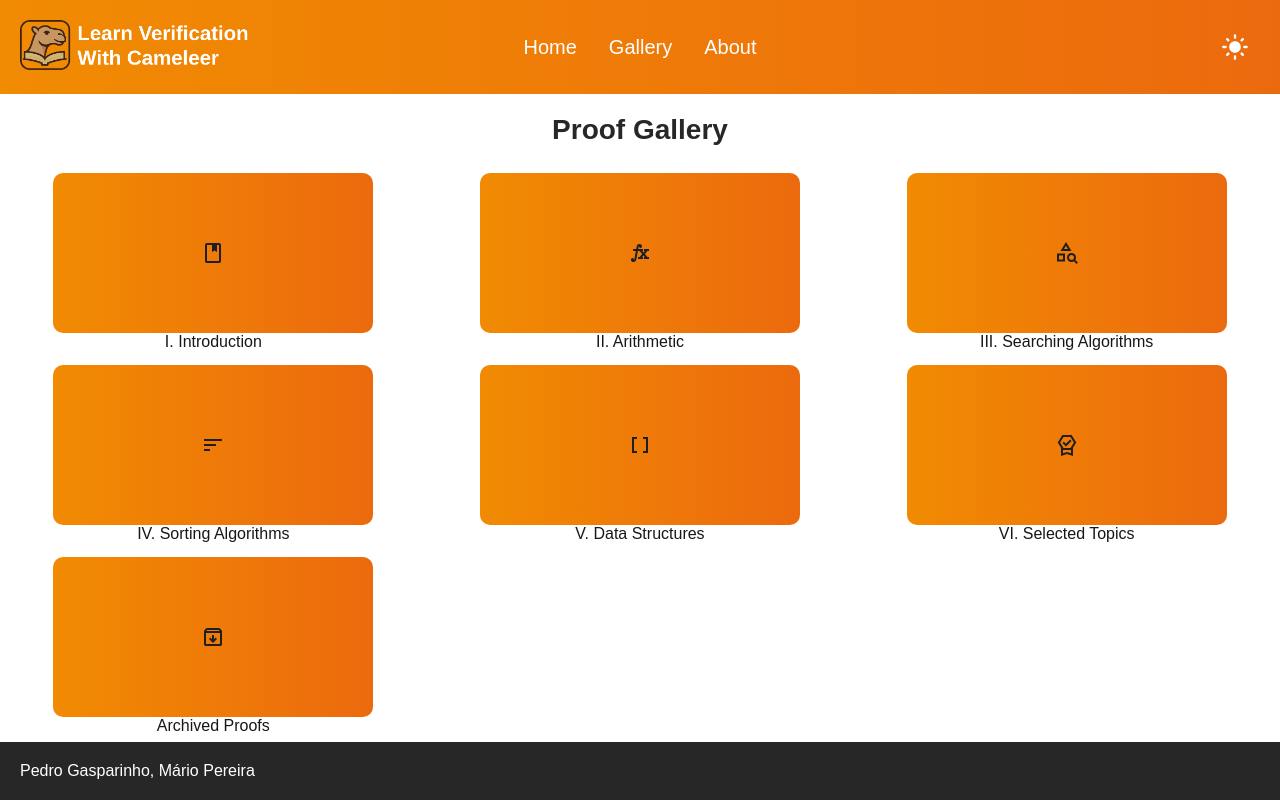
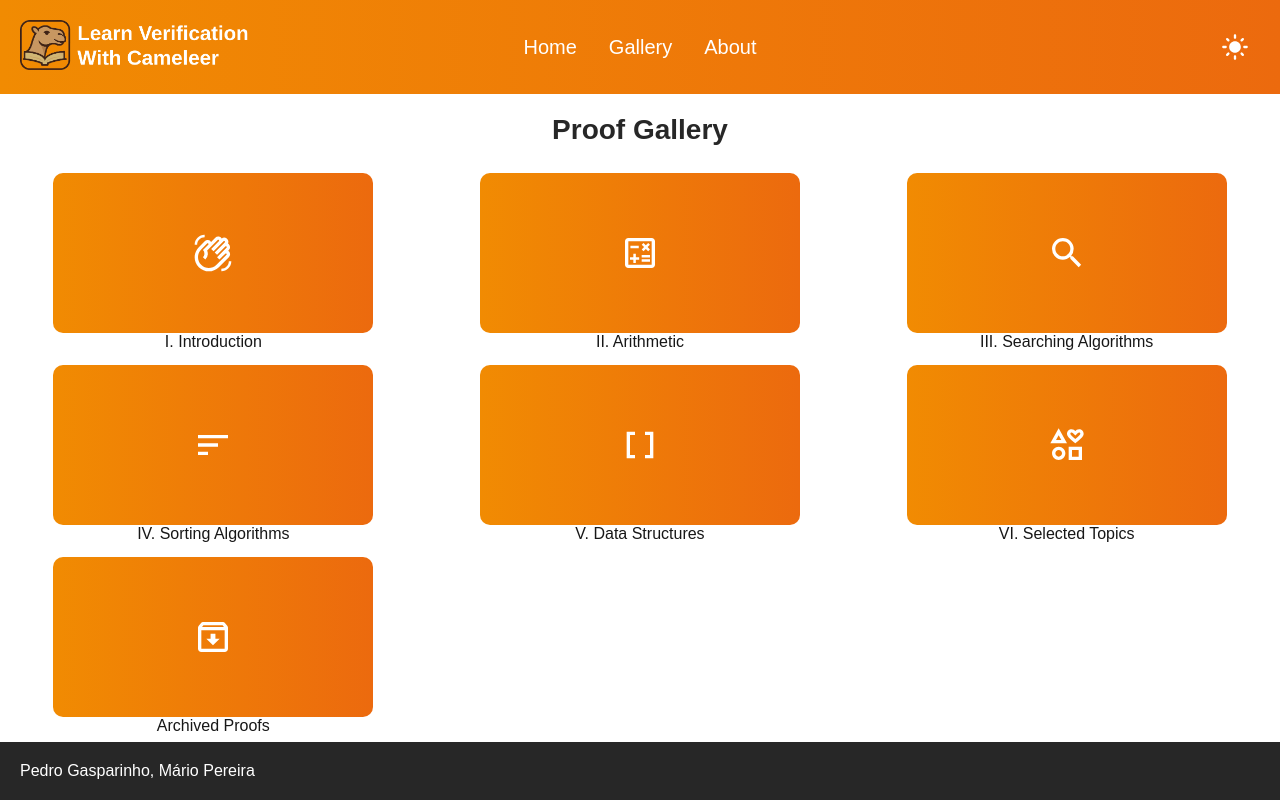
Before and after one commit to CameleerBook/CameleerBook.github.io, a Next.js app: page /gallery in a window 1280 px wide. Built offline with nearby package versions, Linux system fonts and the light colour scheme.

Commit message:
Changed icons

```diff
--- a/src/assets/icons/ArchiveIcon.tsx
+++ /dev/null
@@ -1,13 +0,0 @@
-export default function ArchiveIcon() {
-    return(
-        <svg
-            xmlns="http://www.w3.org/2000/svg"
-            height="24px"
-            viewBox="0 -960 960 960"
-            width="24px"
-            fill="#1f1f1f"
-        >
-            <path d="m480-240 160-160-56-56-64 64v-168h-80v168l-64-64-56 56 160 160ZM200-640v440h560v-440H200Zm0 520q-33 0-56.5-23.5T120-200v-499q0-14 4.5-27t13.5-24l50-61q11-14 27.5-21.5T250-840h460q18 0 34.5 7.5T772-811l50 61q9 11 13.5 24t4.5 27v499q0 33-23.5 56.5T760-120H200Zm16-600h528l-34-40H250l-34 40Zm264 300Z" />
-        </svg>
-    )
-}
--- a/src/assets/icons/BookIcon.tsx
+++ /dev/null
@@ -1,13 +0,0 @@
-export default function BookIcon() {
-    return(
-        <svg
-            xmlns="http://www.w3.org/2000/svg"
-            height="24px"
-            viewBox="0 -960 960 960"
-            width="24px"
-            fill="#1f1f1f"
-        >
-            <path d="M240-80q-33 0-56.5-23.5T160-160v-640q0-33 23.5-56.5T240-880h480q33 0 56.5 23.5T800-800v640q0 33-23.5 56.5T720-80H240Zm0-80h480v-640h-80v280l-100-60-100 60v-280H240v640Zm0 0v-640 640Zm200-360 100-60 100 60-100-60-100 60Z" />
-        </svg>
-    )
-}
--- a/src/assets/icons/DataIcon.tsx
+++ /dev/null
@@ -1,13 +0,0 @@
-export default function DataIcon() {
-    return(
-        <svg
-            xmlns="http://www.w3.org/2000/svg"
-            height="24px"
-            viewBox="0 -960 960 960"
-            width="24px"
-            fill="#1f1f1f"
-        >
-            <path d="M600-160v-80h120v-480H600v-80h200v640H600Zm-440 0v-640h200v80H240v480h120v80H160Z" />
-        </svg>
-    )
-}
--- a/src/assets/icons/FunctionIcon.tsx
+++ /dev/null
@@ -1,13 +0,0 @@
-export default function FunctionIcon() {
-  return(
-    <svg
-      xmlns="http://www.w3.org/2000/svg"
-      height="24px"
-      viewBox="0 -960 960 960"
-      width="24px"
-      fill="#1f1f1f"
-    >
-      <path d="M400 -240v-80h62l105 -120 -105 -120h-66l-64 344q-8 45 -37 70.5T221 -120t-73 -24 -28 -64q0 -32 17 -51.5t43 -19.5q25 0 42.5 17t17.5 41q0 5 -0.5 9t-1.5 9q5 -1 8.5 -5.5T252 -221l62 -339H200v-80h129l21 -114q7 -38 37.5 -62t72.5 -24q44 0 72 26t28 65q0 30 -17 49.5T500 -680q-25 0 -42.5 -17T440 -739q0 -5 0.5 -9t1.5 -9q-6 2 -9 6t-5 12l-17 99h189v80h-32l52 59 52 -59h-32v-80h200v80h-62L673 -440l105 120h62v80H640v-80h32l-52 -60 -52 60h32v80z" />
-    </svg>
-  )
-}
--- a/src/assets/icons/SearchIcon.tsx
+++ /dev/null
@@ -1,13 +0,0 @@
-export default function SearchIcon() {
-    return (
-        <svg
-            xmlns="http://www.w3.org/2000/svg"
-            height="24px"
-            viewBox="0 -960 960 960"
-            width="24px"
-            fill="#1f1f1f"
-        >
-            <path d="M80-140v-320h320v320H80Zm80-80h160v-160H160v160Zm60-340 220-360 220 360H220Zm142-80h156l-78-126-78 126ZM863-42 757-148q-21 14-45.5 21t-51.5 7q-75 0-127.5-52.5T480-300q0-75 52.5-127.5T660-480q75 0 127.5 52.5T840-300q0 26-7 50.5T813-204L919-98l-56 56ZM660-200q42 0 71-29t29-71q0-42-29-71t-71-29q-42 0-71 29t-29 71q0 42 29 71t71 29ZM320-380Zm120-260Z" />
-        </svg>
-    )
-}
--- a/src/assets/icons/SortIcon.tsx
+++ /dev/null
@@ -1,14 +0,0 @@
-export default function SortIcon() {
-    return(
-        <svg
-            xmlns="http://www.w3.org/2000/svg"
-            height="24px"
-            viewBox="0 -960 960 960"
-            width="24px"
-            fill="#1f1f1f"
-        >
-            <path d="M120-240v-80h240v80H120Zm0-200v-80h480v80H120Zm0-200v-80h720v80H120Z" />
-        </svg>
-    )
-
-}
--- a/src/assets/icons/TopicIcon.tsx
+++ /dev/null
@@ -1,13 +0,0 @@
-export default function TopicIcon() {
-    return(
-    <svg
-        xmlns="http://www.w3.org/2000/svg"
-        height="24px"
-        viewBox="0 -960 960 960"
-        width="24px"
-        fill="#1f1f1f"
-    >
-        <path d="M240-40v-329L110-580l185-300h370l185 300-130 211v329l-240-80-240 80Zm80-111 160-53 160 53v-129H320v129Zm20-649L204-580l136 220h280l136-220-136-220H340Zm98 383L296-558l57-57 85 85 169-170 57 56-226 227ZM320-280h320-320Z" />
-    </svg>
-    )
-}
--- /dev/null
+++ b/src/components/chapterIcon/index.module.scss
@@ -0,0 +1,5 @@
+@use "@/theme/color";
+
+.icon {
+    color: color.$surface;
+}
--- a/src/components/chapterIcon/index.tsx
+++ b/src/components/chapterIcon/index.tsx
@@ -1,35 +1,36 @@
 import dynamic from "next/dynamic"
+import styles from "./index.module.scss"
 
-const ArchiveIcon = dynamic(
-    () => import("@/assets/icons/ArchiveIcon")
+const IntroductionIcon = dynamic(
+    () => import("react-icons/md").then(mod => mod.MdOutlineWavingHand)
 )
 
-const BookIcon = dynamic(
-    () => import("@/assets/icons/BookIcon")
+const ArithmeticIcon = dynamic(
+    () => import("react-icons/md").then(mod => mod.MdOutlineCalculate)
+)
+
+const SearchIcon = dynamic(
+    () => import("react-icons/md").then(mod => mod.MdOutlineSearch)
+)
+
+const SortIcon = dynamic(
+    () => import("react-icons/md").then(mod => mod.MdOutlineSort)
 )
 
 const DataIcon = dynamic(
-    () => import("@/assets/icons/DataIcon")
-)
-
-const FunctionIcon = dynamic(
-    () => import("@/assets/icons/FunctionIcon")
-)
-
-const SearchIcon = dynamic(
-    () => import("@/assets/icons/SearchIcon")
-)
-
-const SortIcon = dynamic(
-    () => import("@/assets/icons/SortIcon")
+    () => import("react-icons/md").then(mod => mod.MdOutlineDataArray)
 )
 
 const TopicIcon = dynamic(
-    () => import("@/assets/icons/TopicIcon")
+    () => import("react-icons/md").then(mod => mod.MdOutlineInterests)
+)
+
+const ArchiveIcon = dynamic(
+    () => import("react-icons/md").then(mod => mod.MdOutlineArchive)
 )
 
 const iconList = [
-    BookIcon, FunctionIcon, SearchIcon, SortIcon, DataIcon,
+    IntroductionIcon, ArithmeticIcon, SearchIcon, SortIcon, DataIcon,
     TopicIcon, ArchiveIcon
 ]
 
@@ -40,6 +41,6 @@ type Props = {
 export default function ChapterIcon({ chapterNumber }: Props) {
     const Icon = iconList[chapterNumber - 1]
     return (
-        <Icon/>
+        <Icon size={40} className={styles.icon}/>
     )
 }
```
